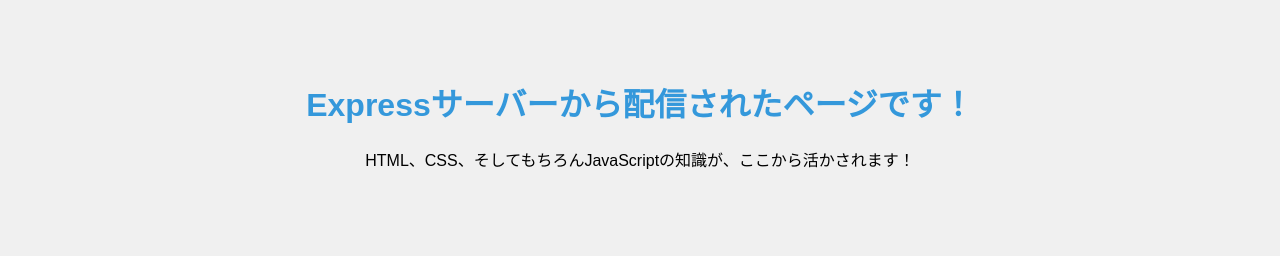
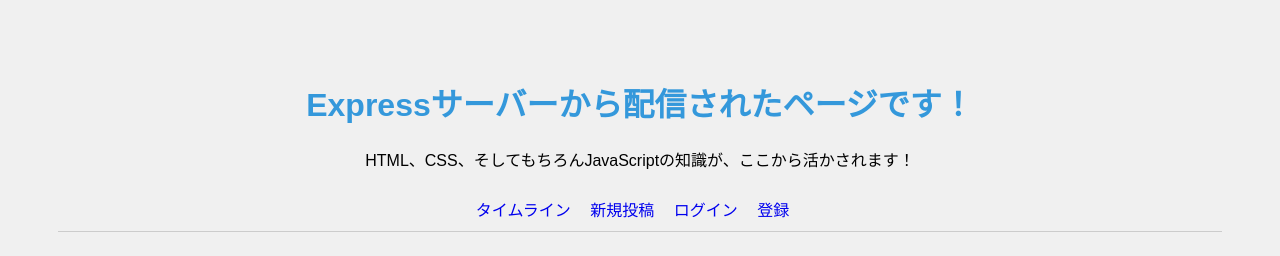
Before and after one commit to Hiroto0002/Twitter-Portfolio, a website: page public/index.html in a window 1280 px wide. Drawn offline with Linux system fonts and the light colour scheme.

Commit message:
クリーンアップ

```diff
--- a/public/index.html
+++ b/public/index.html
@@ -19,5 +19,13 @@
 <body>
     <h1>Expressサーバーから配信されたページです！</h1>
     <p>HTML、CSS、そしてもちろんJavaScriptの知識が、ここから活かされます！</p>
+    <nav style="margin-bottom: 20px; padding: 10px; border-bottom: 1px solid #ccc;">
+        <a href="/timeline.html" style="margin-right: 15px; text-decoration: none;">タイムライン</a>
+        <a href="/post.html" style="margin-right: 15px; text-decoration: none;">新規投稿</a>
+        <a href="/login.html" style="margin-right: 15px; text-decoration: none;">ログイン</a>
+        <a href="/register.html" style="margin-right: 15px; text-decoration: none;">登録</a>
+    </nav>
+    <div class="login-container"></div>
 </body>
+
 </html>
```
Also changed, not shown: public/login.html (+7 -0 lines), public/post.html (+7 -0 lines), public/register.html (+7 -0 lines), public/timeline.html (+7 -0 lines), 1 other file.
